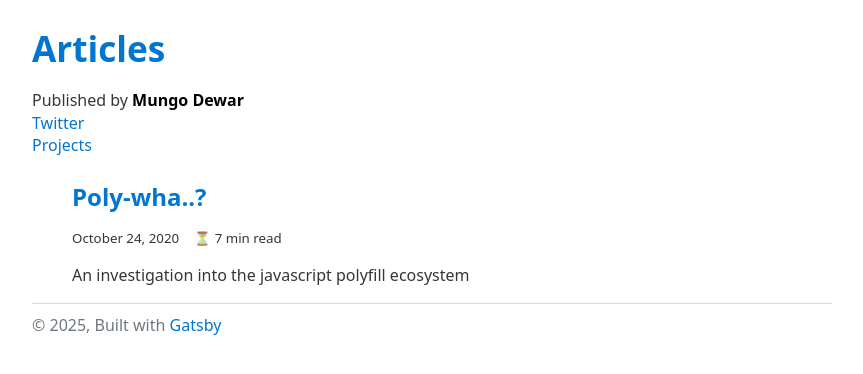
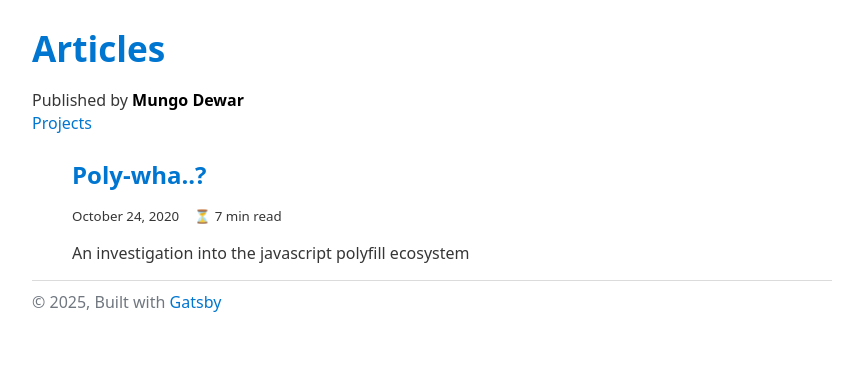
Before and after one commit to DewarM/blog, a Gatsby site: page / in a window 1280 px wide. Shown: the whole page, without its empty margins (208-1071 px from the left). Built offline with nearby package versions, Linux system fonts and the light colour scheme; Gatsby itself is replaced by a stand-in of ours; some packages are replaced by stand-ins of ours.

Commit message:
Remove twitter

```diff
--- a/src/components/Bio.js
+++ b/src/components/Bio.js
@@ -34,12 +34,6 @@ const Bio = () => {
       {author?.name && (
         <p>
           Published by <strong>{author.name}</strong> {author?.summary || null}
-          <a
-            style={{ display: "block" }}
-            href={`https://twitter.com/${social?.twitter || ``}`}
-          >
-            Twitter
-          </a>
           <a style={{ display: "block" }} href={`https://mungodewar.dev`}>
             Projects
           </a>
```
